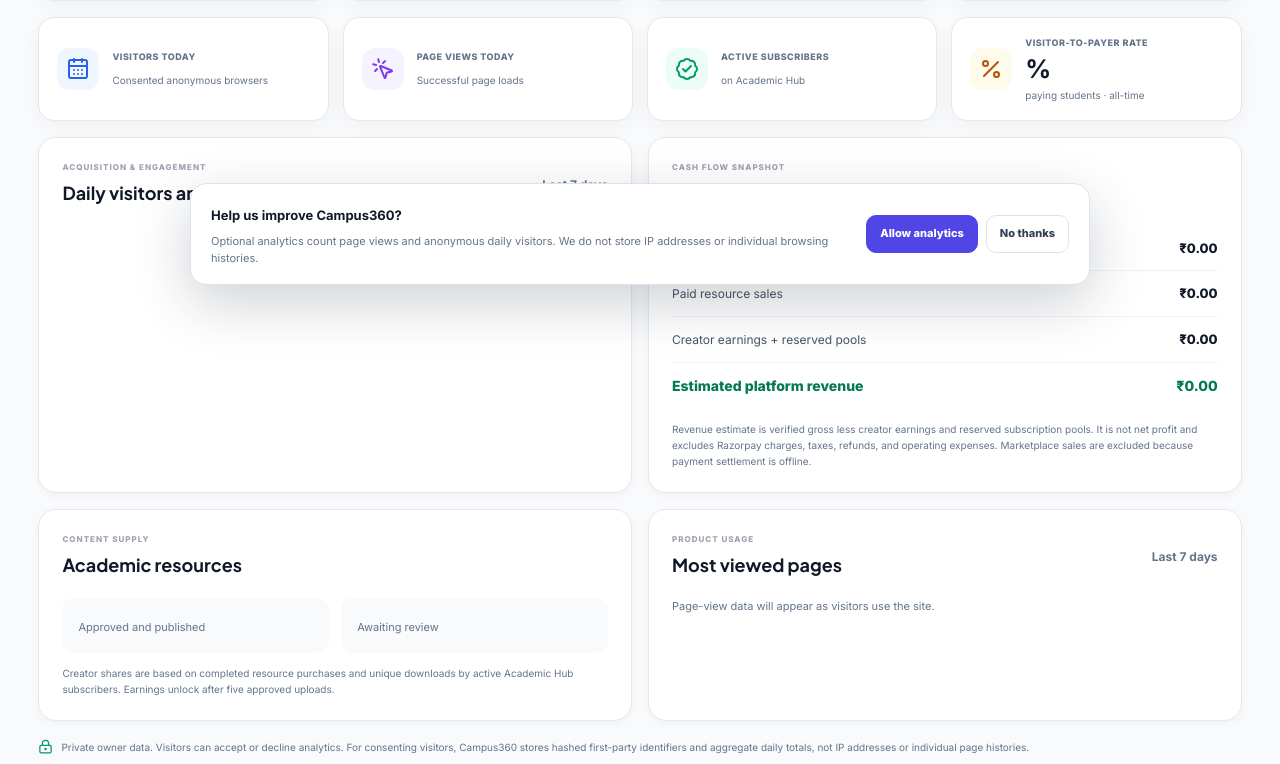
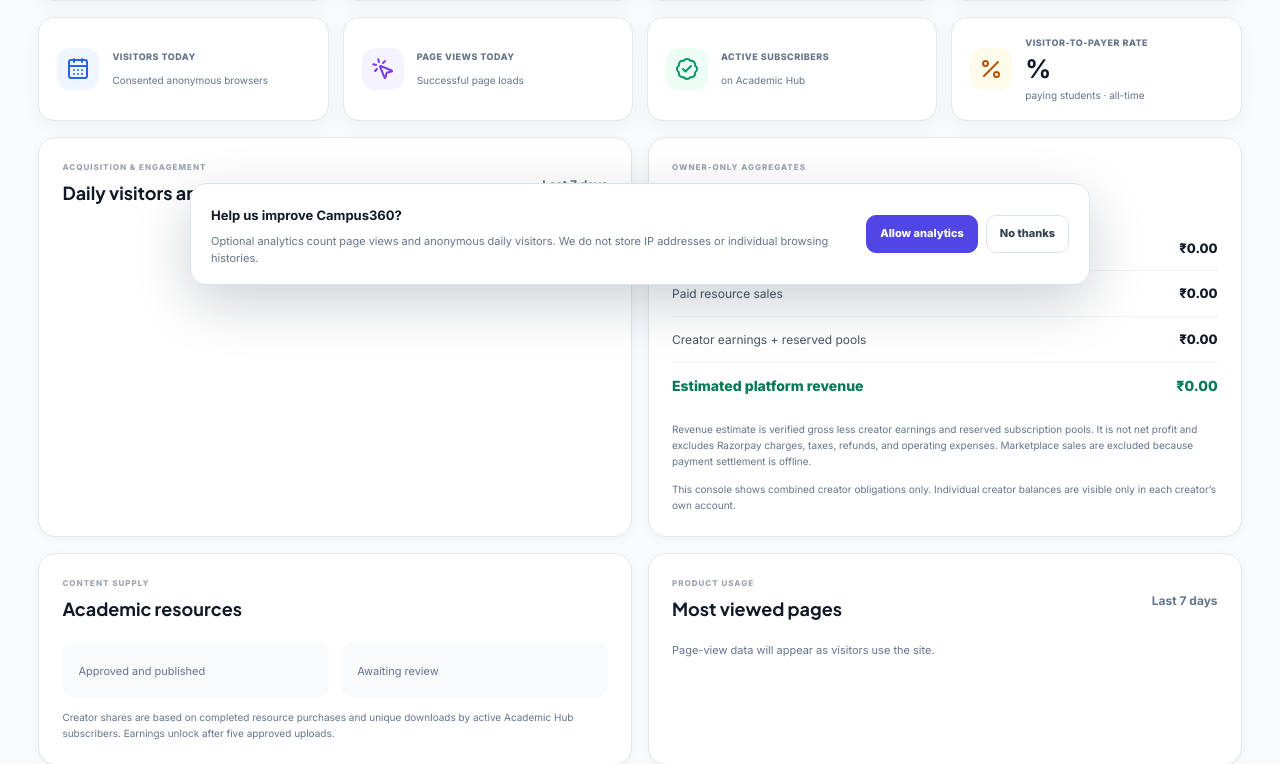
Before and after one commit to Manideepkunapalli-maker/Campus-360, a Flask app: template templates/business.html in a window 1280 px wide. Shown: the part 495-1259 px from the top of the page. Run offline with Flask 3, Linux system fonts and the light colour scheme; the template is opened without the code that fills it, so the values that code supplies are empty; some libraries are stand-ins or nearby versions.

Commit message:
Keep creator earnings private
Show each student's creator balances only in their own account and label the owner finance view as aggregate-only. Clarify that individual creator balances are private.

Co-authored-by: Copilot <223556219+Copilot@users.noreply.github.com>

```diff
--- a/templates/business.html
+++ b/templates/business.html
@@ -94,7 +94,7 @@
 
         <article class="dashboard-panel business-panel">
             <div class="panel-header">
-                <div><div class="panel-label">CASH FLOW SNAPSHOT</div><h2>Money in and obligations</h2></div>
+                <div><div class="panel-label">OWNER-ONLY AGGREGATES</div><h2>Money in and obligations</h2></div>
             </div>
             <dl class="business-finance-list">
                 <div><dt>Completed subscription payments</dt><dd>₹{{ "%.2f"|format(subscription_revenue_paise / 100) }}</dd></div>
@@ -103,6 +103,7 @@
                 <div class="business-finance-total"><dt>Estimated platform revenue</dt><dd>₹{{ "%.2f"|format(platform_revenue_paise / 100) }}</dd></div>
             </dl>
             <p class="business-finance-disclaimer">Revenue estimate is verified gross less creator earnings and reserved subscription pools. It is not net profit and excludes Razorpay charges, taxes, refunds, and operating expenses. Marketplace sales are excluded because payment settlement is offline.</p>
+            <p class="business-finance-disclaimer">This console shows combined creator obligations only. Individual creator balances are visible only in each creator’s own account.</p>
         </article>
     </section>
 
--- a/templates/dashboard.html
+++ b/templates/dashboard.html
@@ -138,7 +138,7 @@ Dashboard — Campus360
             </article>
             <article>
                 <span class="economy-icon earnings"><i data-lucide="wallet"></i></span>
-                <div><small>CREATOR EARNINGS</small><strong>₹{{ "%.2f"|format(user.pending_earnings_paise / 100) }}</strong><span>Pending payout · ₹{{ "%.2f"|format(user.locked_earnings_paise / 100) }} locked until five approved uploads</span></div>
+                <div><small>YOUR PRIVATE CREATOR EARNINGS</small><strong>₹{{ "%.2f"|format(user.pending_earnings_paise / 100) }}</strong><span>Only you can see your balance · ₹{{ "%.2f"|format(user.locked_earnings_paise / 100) }} locked until five approved uploads</span></div>
             </article>
             <article>
                 <span class="economy-icon student-level"><i data-lucide="graduation-cap"></i></span>
--- a/templates/profile.html
+++ b/templates/profile.html
@@ -262,7 +262,7 @@ My Profile — Campus360
 
         <section class="profile-section earnings-profile-section">
             <div class="profile-section-header">
-                <div><div class="panel-label">CAMPUS CONTRIBUTIONS</div><h2>Your Campus360 impact</h2></div>
+                <div><div class="panel-label">PRIVATE TO YOUR ACCOUNT</div><h2>Your Campus360 impact</h2></div>
             </div>
             {% if active_subscriptions %}
             <div class="active-support-plan">
```
